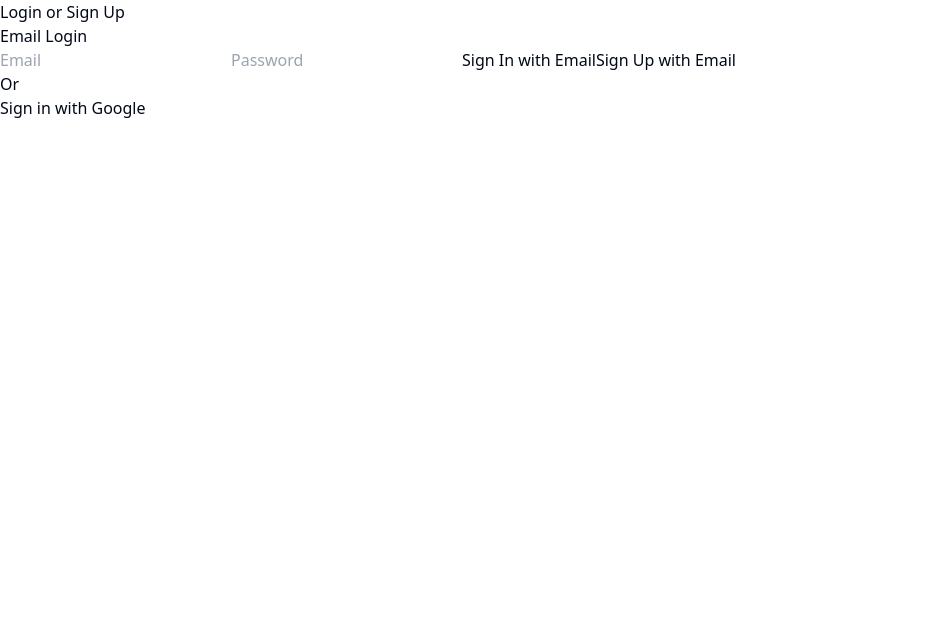
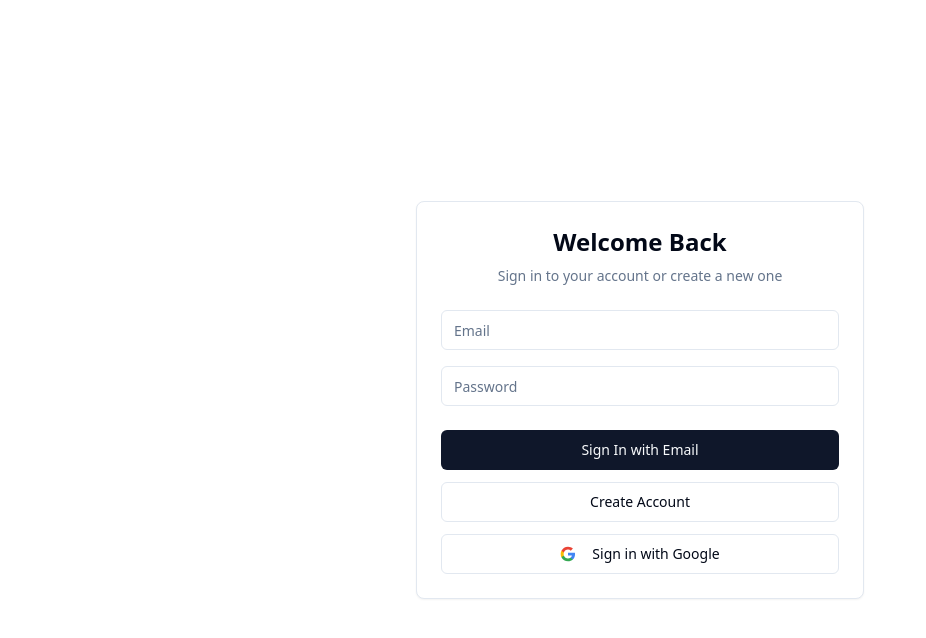
Before and after one commit to khushwant1234/mmm.food, a Next.js app: page /auth in a window 1280 px wide. Shown: the top 638 px of the page, without its empty margins (0-926 px from the left). Built offline with nearby package versions, Linux system fonts and the light colour scheme; no server answers.

Commit message:
login better

```diff
--- a/app/auth/page.js
+++ b/app/auth/page.js
@@ -2,6 +2,10 @@
 
 import { useState } from "react";
 import { supabase } from "../../lib/supabaseClient";
+import { Card, CardHeader, CardContent, CardFooter } from "@/components/ui/card";
+import { Input } from "@/components/ui/input";
+import { Button } from "@/components/ui/button";
+import { Separator } from "@/components/ui/separator";
 
 const Auth = () => {
   const [email, setEmail] = useState("");
@@ -46,19 +50,73 @@
   };
 
   return (
-    <div>
-      <h1>Login or Sign Up</h1>
-      <div>
-        <h2>Email Login</h2>
-        <input type="email" placeholder="Email" value={email} onChange={(e) => setEmail(e.target.value)} />
-        <input type="password" placeholder="Password" value={password} onChange={(e) => setPassword(e.target.value)} />
-        <button onClick={handleEmailSignIn}>Sign In with Email</button>
-        <button onClick={handleEmailSignUp}>Sign Up with Email</button>
-      </div>
-      <div>
-        <h2>Or</h2>
-        <button onClick={handleGoogleSignIn}>Sign in with Google</button>
-      </div>
+    <div className="container px-4 flex items-center justify-center min-h-screen py-4 sm:py-8">
+      <Card className="w-full max-w-sm sm:max-w-md">
+        <CardHeader className="space-y-2">
+          <h1 className="text-xl sm:text-2xl font-bold text-center">Welcome Back</h1>
+          <p className="text-xs sm:text-sm text-muted-foreground text-center">
+            Sign in to your account or create a new one
+          </p>
+        </CardHeader>
+
+        <CardContent className="space-y-6">
+          <div className="space-y-4">
+            <Input
+              type="email"
+              placeholder="Email"
+              value={email}
+              onChange={(e) => setEmail(e.target.value)}
+            />
+            <Input
+              type="password"
+              placeholder="Password"
+              value={password}
+              onChange={(e) => setPassword(e.target.value)}
+            />
+          </div>
+
+          <div className="space-y-3">
+            <Button
+              className="w-full"
+              onClick={handleEmailSignIn}
+            >
+              Sign In with Email
+            </Button>
+            <Button
+              className="w-full"
+              variant="outline"
+              onClick={handleEmailSignUp}
+            >
+              Create Account
+            </Button>
+            <Button
+              className="w-full"
+              variant="outline"
+              onClick={handleGoogleSignIn}
+            >
+              <svg className="w-4 h-4 sm:w-5 sm:h-5 mr-2" viewBox="0 0 24 24">
+                <path
+                  d="M22.56 12.25c0-.78-.07-1.53-.2-2.25H12v4.26h5.92c-.26 1.37-1.04 2.53-2.21 3.31v2.77h3.57c2.08-1.92 3.28-4.74 3.28-8.09z"
+                  fill="#4285F4"
+                />
+                <path
+                  d="M12 23c2.97 0 5.46-.98 7.28-2.66l-3.57-2.77c-.98.66-2.23 1.06-3.71 1.06-2.86 0-5.29-1.93-6.16-4.53H2.18v2.84C3.99 20.53 7.7 23 12 23z"
+                  fill="#34A853"
+                />
+                <path
+                  d="M5.84 14.09c-.22-.66-.35-1.36-.35-2.09s.13-1.43.35-2.09V7.07H2.18C1.43 8.55 1 10.22 1 12s.43 3.45 1.18 4.93l2.85-2.22.81-.62z"
+                  fill="#FBBC05"
+                />
+                <path
+                  d="M12 5.38c1.62 0 3.06.56 4.21 1.64l3.15-3.15C17.45 2.09 14.97 1 12 1 7.7 1 3.99 3.47 2.18 7.07l3.66 2.84c.87-2.6 3.3-4.53 6.16-4.53z"
+                  fill="#EA4335"
+                />
+              </svg>
+              Sign in with Google
+            </Button>
+          </div>
+        </CardContent>
+      </Card>
     </div>
   );
 };
--- /dev/null
+++ b/components/ui/input.jsx
@@ -0,0 +1,19 @@
+import * as React from "react"
+
+import { cn } from "@/lib/utils"
+
+const Input = React.forwardRef(({ className, type, ...props }, ref) => {
+  return (
+    (<input
+      type={type}
+      className={cn(
+        "flex h-10 w-full rounded-md border border-input bg-background px-3 py-2 text-base ring-offset-background file:border-0 file:bg-transparent file:text-sm file:font-medium file:text-foreground placeholder:text-muted-foreground focus-visible:outline-none focus-visible:ring-2 focus-visible:ring-ring focus-visible:ring-offset-2 disabled:cursor-not-allowed disabled:opacity-50 md:text-sm",
+        className
+      )}
+      ref={ref}
+      {...props} />)
+  );
+})
+Input.displayName = "Input"
+
+export { Input }
--- /dev/null
+++ b/components/ui/separator.jsx
@@ -0,0 +1,25 @@
+"use client"
+
+import * as React from "react"
+import * as SeparatorPrimitive from "@radix-ui/react-separator"
+
+import { cn } from "@/lib/utils"
+
+const Separator = React.forwardRef((
+  { className, orientation = "horizontal", decorative = true, ...props },
+  ref
+) => (
+  <SeparatorPrimitive.Root
+    ref={ref}
+    decorative={decorative}
+    orientation={orientation}
+    className={cn(
+      "shrink-0 bg-border",
+      orientation === "horizontal" ? "h-[1px] w-full" : "h-full w-[1px]",
+      className
+    )}
+    {...props} />
+))
+Separator.displayName = SeparatorPrimitive.Root.displayName
+
+export { Separator }
--- a/package.json
+++ b/package.json
@@ -10,10 +10,9 @@
   },
   "dependencies": {
     "@radix-ui/react-dialog": "^1.1.2",
+    "@radix-ui/react-separator": "^1.1.0",
     "@radix-ui/react-slot": "^1.1.0",
     "@react-three/fiber": "^8.17.10",
-    "@supabase/ssr": "^0.5.2",
-    "@supabase/supabase-js": "^2.46.1",
     "@supabase/ssr": "^0.5.2",
     "@supabase/supabase-js": "^2.46.1",
     "@tabler/icons-react": "^3.22.0",
```
Also changed, not shown: 1 other file (tests, documents, lock files or other folders).
